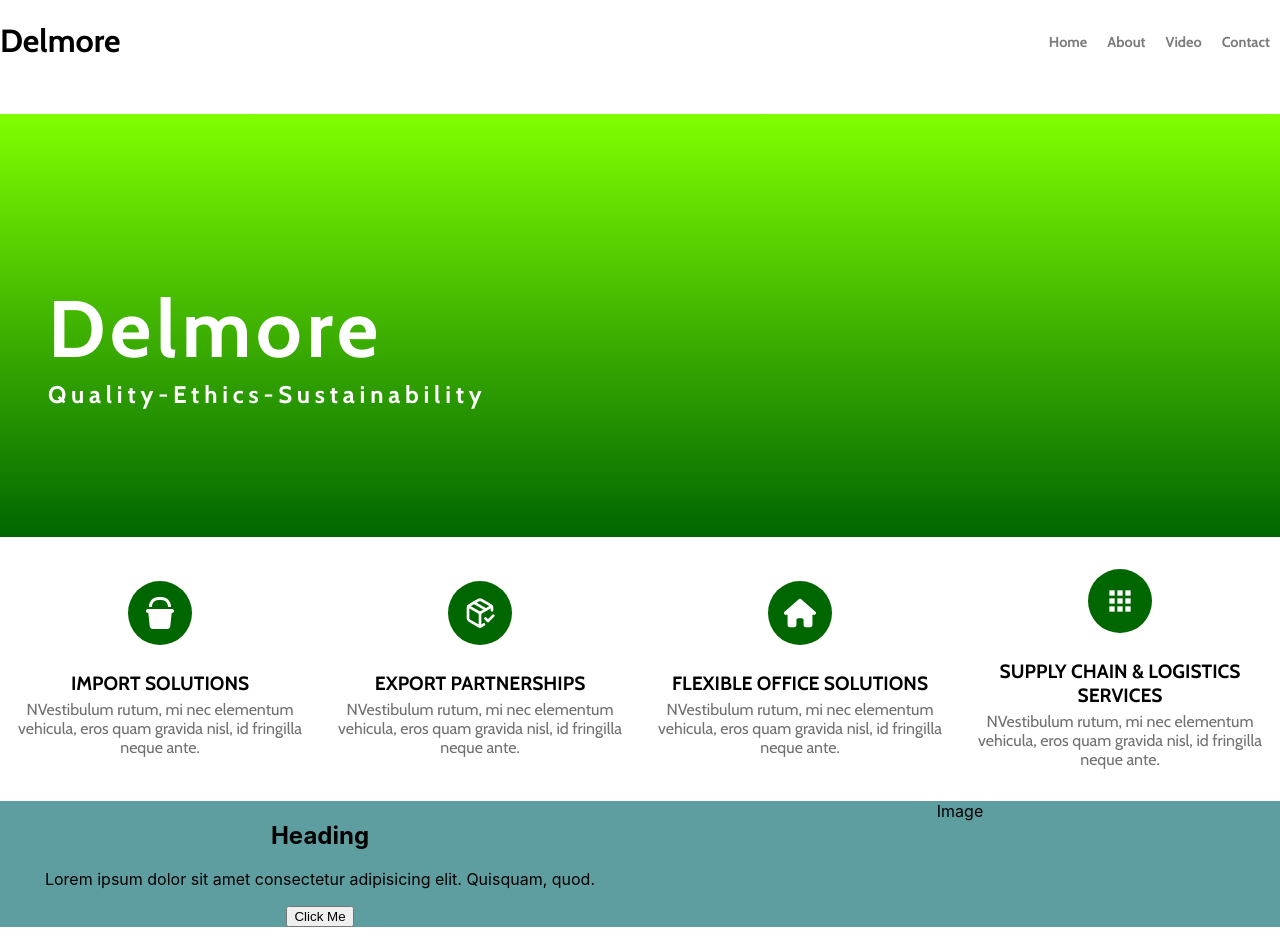
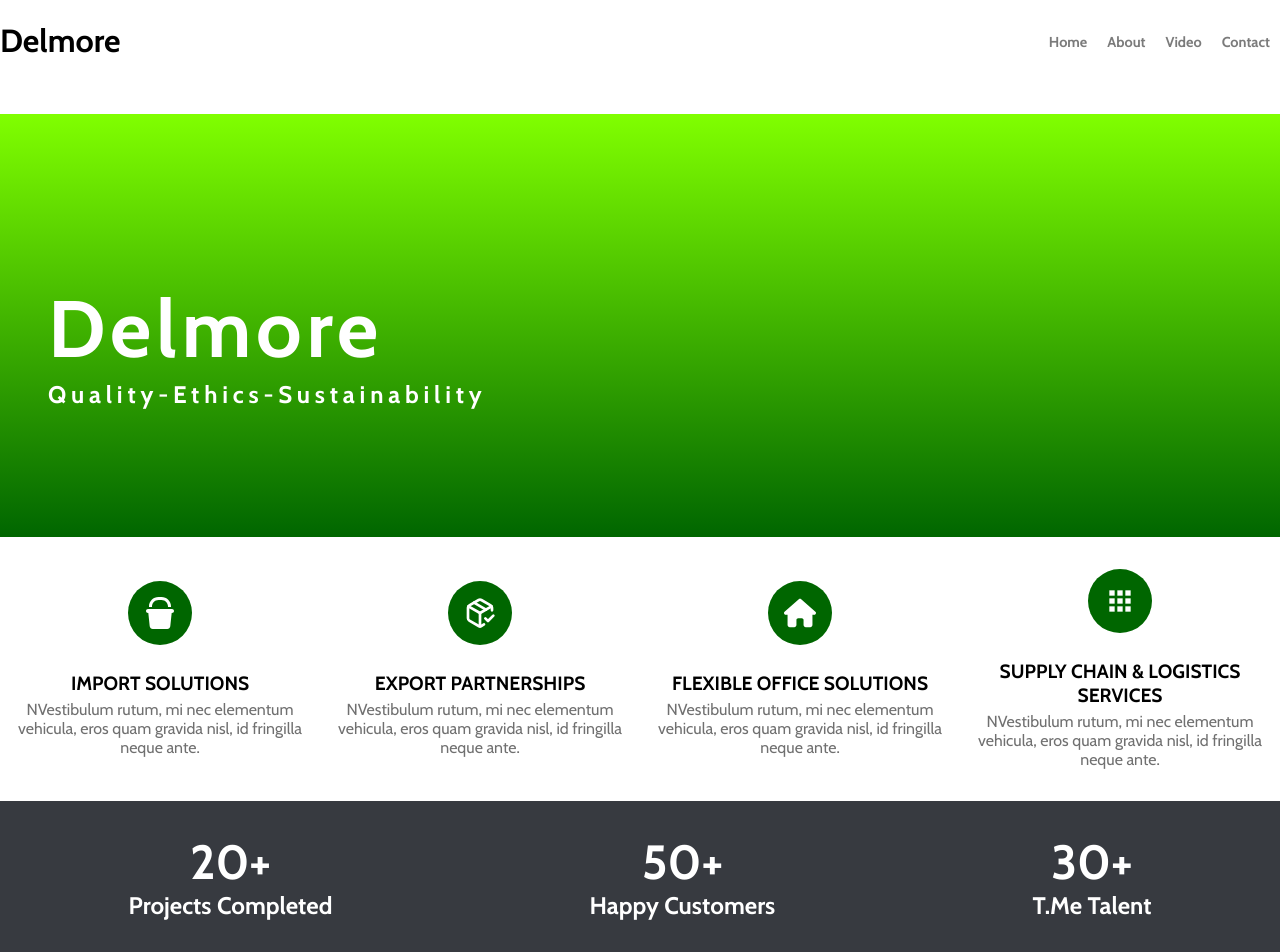
Before and after one commit to baayesh/Delmore, a React (Create React App) app: page / in a window 1280 px wide. Shown: the top 952 px of the page. Built offline with nearby package versions, Linux system fonts and the light colour scheme.

Commit message:
Develop Counter

```diff
--- a/package.json
+++ b/package.json
@@ -7,9 +7,11 @@
     "@testing-library/react": "^13.4.0",
     "@testing-library/user-event": "^13.5.0",
     "react": "^18.3.1",
+    "react-countup": "^6.5.3",
     "react-dom": "^18.3.1",
     "react-icons": "^5.2.1",
     "react-scripts": "5.0.1",
+    "react-scroll-trigger": "^0.6.14",
     "web-vitals": "^2.1.4"
   },
   "scripts": {
--- a/src/App.js
+++ b/src/App.js
@@ -3,6 +3,7 @@ import Header from './components/header';
 import Hero from './components/hero';
 import Services from './components/services';
 import USP from './components/usp';
+import Counter from './components/counter'
 
 
 function App() {
@@ -11,6 +12,7 @@ function App() {
       <Header/>
       <Hero/>
       <Services/>
+      <Counter/>
       <USP/>
     </div>
   );
--- /dev/null
+++ b/src/components/counter.js
@@ -0,0 +1,57 @@
+import React, { useState } from "react";
+import CountUp from "react-countup";
+import ScrollTrigger from "react-scroll-trigger";
+import "../styles/counter.css";
+
+
+const Counter = () => {
+  const [counterOn, setCounterOn] = useState(false);
+  return (
+    <ScrollTrigger
+      onEnter={() => setCounterOn(true)}
+      onExit={() => setCounterOn(false)}
+    >
+      <div>
+          <div className="counter-container ">
+            <div className="row ">
+              <div className="col" style={{overflow:"hidden"}}>
+
+                  <h1 className="counter-number">
+                    {counterOn && (
+                      <CountUp start={0} end={20} duration={3} delay={0} />
+                    )}
+                    +
+                  </h1>
+                  <h4 className="counter-title">Projects Completed</h4>
+
+              </div>
+              <div className="col " style={{overflow:"hidden"}}>
+
+                  <h1 className="counter-number">
+                    {counterOn && (
+                      <CountUp start={0} end={50} duration={3} delay={0} />
+                    )}
+                    +
+                  </h1>
+                  <h4 className="counter-title">Happy Customers</h4>
+
+              </div>
+              <div className="col " style={{overflow:"hidden"}}>
+
+                  <h1 className="counter-number">
+                    {counterOn && (
+                      <CountUp start={0} end={30} duration={3} delay={0} />
+                    )}
+                    +
+                  </h1>
+                  <h4 className="counter-title">T.Me Talent</h4>
+              </div>
+            </div>
+          </div>
+
+      </div>
+    </ScrollTrigger>
+  );
+};
+
+export default Counter;
--- /dev/null
+++ b/src/styles/counter.css
@@ -0,0 +1,29 @@
+.counter-container{
+    background-color: #373A40;
+    padding: 2em 0em;
+}
+
+.row{
+    display: flex;
+    flex-direction: row;
+    justify-content: space-around;
+    margin: 0em auto;
+    align-items: center;
+    max-width: 1440px;
+}
+
+.counter-number{
+    font-family: 'cabin',sans-serif;
+    font-weight: 700;
+    font-size: 3rem;
+    margin: 0em;
+    color: #ffffff;
+}
+
+.counter-title{
+    font-family: 'cabin',sans-serif;
+    font-weight: 700;
+    font-size: 1.5rem;
+    margin: 0em;
+    color:#ffffff
+}
```
Also changed, not shown: 1 other file (tests, documents, lock files or other folders).
